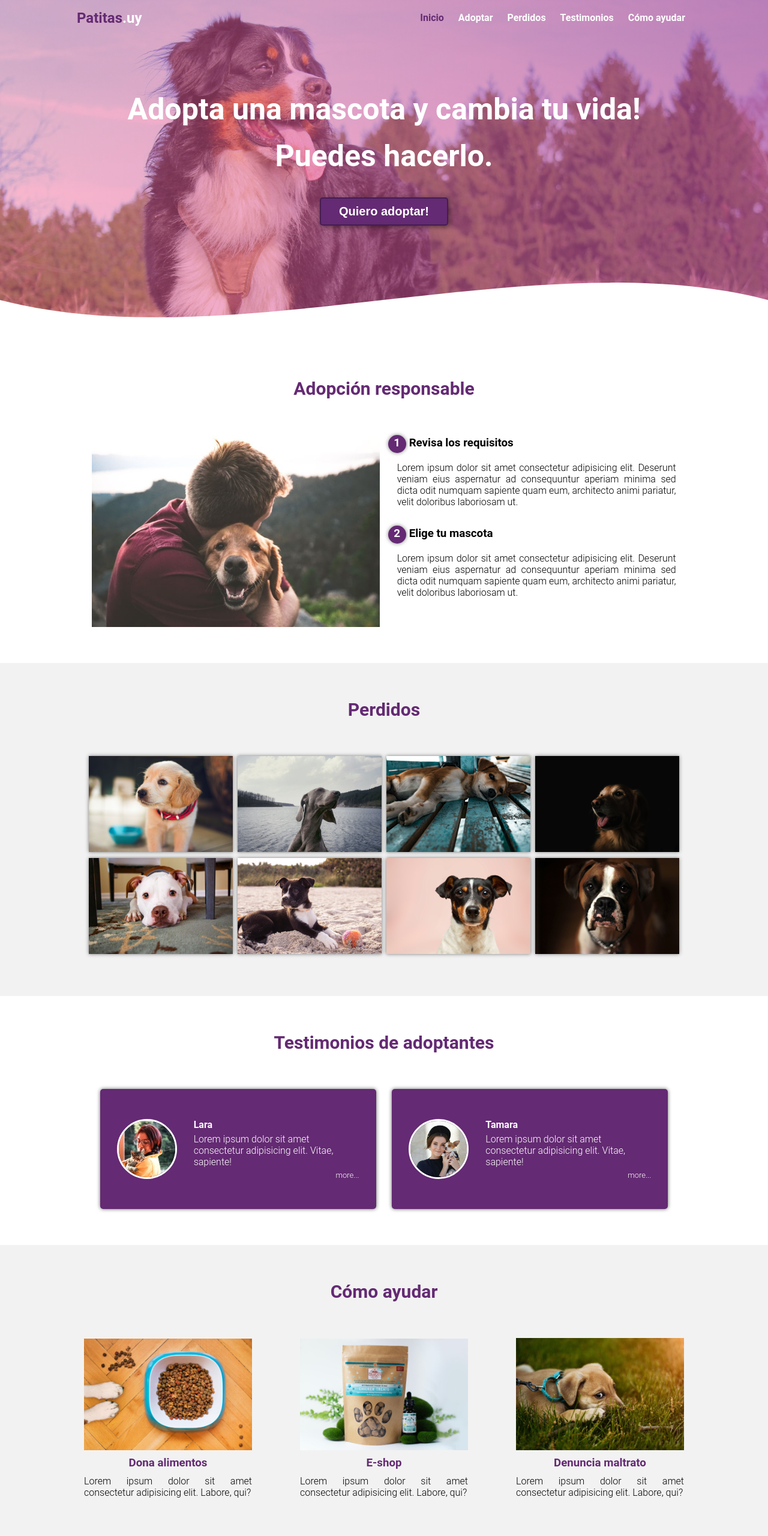
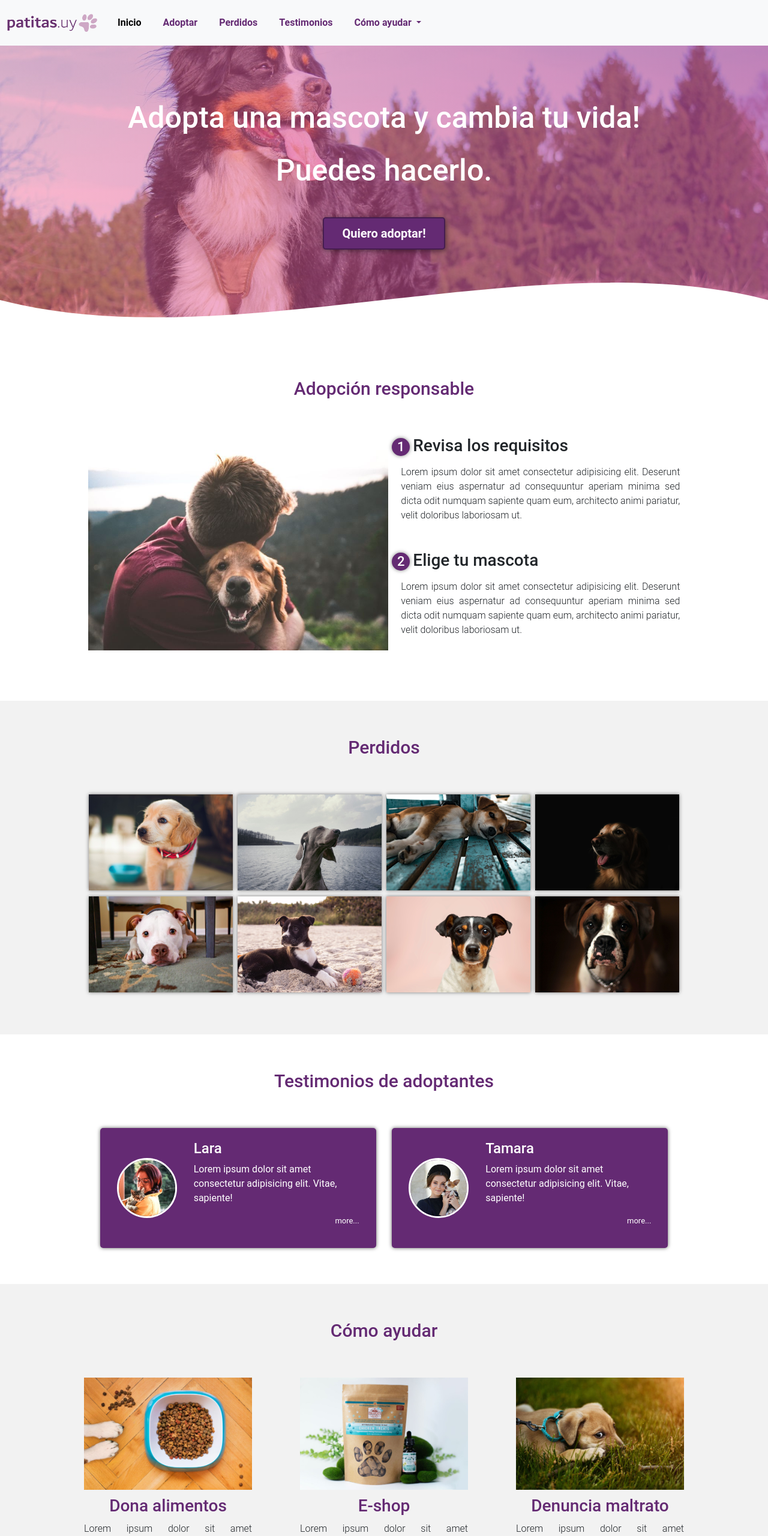
Before and after one commit to carlosdecolonia/entrega2_cr_desarrollo_web_ch, a plain HTML site: page index.html in a window 1280 px wide. Shown: the top 2560 px of the page at 60% size. Drawn offline with nearby package versions, Linux system fonts and the light colour scheme.

Commit message:
agregando bootstrap

```diff
--- a/css/estilos.css
+++ b/css/estilos.css
@@ -53,8 +53,7 @@ nav {
 }
 
 .logo {
-  color: #642a73;
-  font-size: 28;
+  width: 150px;
 }
 
 span {
@@ -79,6 +78,12 @@ nav ul li a:hover {
 
 .active {
   color: #642a73;
+}
+
+/* sobreescribe nav-link de booststrap */
+.nav-link{
+  color: #642a73;
+  font-weight: bold;
 }
 
 header .hero {
@@ -143,13 +148,19 @@ button:hover {
 main .adopcion-responsable {
   padding: 30px 0 60px 0;
 }
+
 .contenedor-adopcion-responsable {
   display: flex;
   justify-content: space-evenly;
 }
 
+.contenedor-adopcion-responsable img{
+  width:50%;
+}
+
 .imagen-adopcion-responsable {
   width: 48%;
+  object-fit: contain;
 }
 
 .adopcion-responsable .contenido-textos {
@@ -171,6 +182,7 @@ main .adopcion-responsable {
   padding: 2px;
   box-shadow: 0 0 6px 0 rgba(0, 0, 0, 0.5);
   margin-right: 5px;
+  font-size: 22px;
 }
 
 .contenido-textos p {
@@ -243,12 +255,12 @@ main .adopcion-responsable {
 
 /* Adoptantes */
 
-.cards {
+.cards-custom {
   display: flex;
   justify-content: space-evenly;
 }
 
-.cards .card {
+.cards-custom .card-custom {
   background-color: #642a73;
   display: flex;
   width: 46%;
@@ -259,7 +271,7 @@ main .adopcion-responsable {
   box-shadow: 0 0 6px 0 rgba(0, 0, 0, 0.6);
 }
 
-.cards .card img {
+.cards-custom .card-custom img {
   width: 100px;
   height: 100px;
   object-fit: cover;
@@ -268,18 +280,18 @@ main .adopcion-responsable {
   display: block;
 }
 
-.cards .card:hover {
+.cards-custom .card-custom:hover {
   position: relative;
   cursor: pointer;
   box-shadow: 0 0 6px 0 rgba(0, 0, 0, 0.5);
 }
 
-.cards .card > .contenido-texto-card {
+.cards-custom .card-custom > .contenido-texto-card {
   width: 60%;
   color: #fff;
 }
 
-.cards .card > .contenido-texto-card p {
+.-custom .card-custom > .contenido-texto-card p {
   font-weight: 300;
   padding-top: 5px;
 }
@@ -449,7 +461,7 @@ footer {
   color: #9e9797;
 }
 
-/* Media query 900px*/
+/* --Media query 900px--*/
 
 @media screen and (max-width: 900px) {
   header {
@@ -460,6 +472,10 @@ footer {
     flex-direction: column;
     justify-content: center;
     align-items: center;
+  }
+
+  .contenedor-adopcion-responsable img{
+    width:90%;
   }
 
   .adopcion-responsable .contenido-textos {
@@ -479,17 +495,17 @@ footer {
 
   /* Adoptantes */
 
-  .cards {
+  .cards-custom {
     flex-direction: column;
     justify-content: center;
     align-items: center;
   }
 
-  .cards .card {
+  .cards-custom .card-custom {
     width: 100%;
   }
 
-  .cards .card:first-child {
+  .cards-custom .card-custom:first-child {
     margin-bottom: 30px;
   }
 
@@ -515,7 +531,7 @@ footer {
   }
 }
 
-/* Media Query 500px*/
+/* --Media Query 500px--*/
 
 @media screen and (max-width: 500px) {
   nav {
@@ -535,7 +551,7 @@ footer {
     font-size: 20px;
   }
 
-  /* Adopcion responsable */
+  /* --Adopcion responsable MQ 500px--*/
 
   .imagen-adopcion-responsable {
     margin-bottom: 60px;
@@ -546,31 +562,31 @@ footer {
     width: 95%;
   }
 
-  /* Fin de Adopcion responsable */
+  /* Fin de Adopcion responsable MQ 500px*/
 
-  /* Galeria de perdidos*/
+  /* Galeria de perdidos MQ 500px*/
 
   .imagen-perdidos {
     width: 95%;
   }
 
-  /* Fin de Galeria de perdidos*/
+  /* Fin de Galeria de perdidos MQ 500px*/
 
-  /* Adoptantes */
+  /* Adoptantes MQ 500px*/
 
-  .cards .card {
+  .cards-custom .card-custom {
     height: 450px;
     display: flex;
     flex-direction: column;
     align-items: center;
   }
 
-  .cards .card img {
+  .cards-custom .card-custom img {
     width: 90px;
     height: 90px;
   }
 
-  /* Footer */
+  /* Footer MQ 500px*/
 
   .contenedor-footer {
     flex-direction: column;
@@ -589,13 +605,14 @@ footer {
   .contacto-footer p {
     color: #ccc;
     border-bottom: 1px solid #f2f2f2;
-    padding-bottom: 20px;
+    padding-bottom: 14px;
   }
 
   .titulo-final {
-    font-size: 20px;
+    font-size: 14px;
   }
 }
+
 
 /* -- perdidos.html-- */
 
--- a/index.html
+++ b/index.html
@@ -1,11 +1,16 @@
 <!DOCTYPE html>
 <html lang="es">
+
 <head>
   <meta charset="UTF-8" />
   <meta name="viewport" content="width=device-width, initial-scale=1.0" />
   <meta http-equiv="X-UA-Compatible" content="ie=edge" />
   <title>Página web Patitas.uy</title>
   <link rel="shortcut icon" href="img/favicon.png" type="image/x-icon" />
+  <!-- link booststrap -->
+   <link href="https://cdn.jsdelivr.net/npm/bootstrap@5.3.0-alpha1/dist/css/bootstrap.min.css" rel="stylesheet"
+    integrity="sha384-GLhlTQ8iRABdZLl6O3oVMWSktQOp6b7In1Zl3/Jr59b6EGGoI1aFkw7cmDA6j6gD" crossorigin="anonymous">
+  <!-- link css -->
   <link rel="stylesheet" href="css/estilos.css" />
 </head>
 
@@ -14,15 +19,44 @@
   <header>
 
     <div>
-        <nav>
-          <h2 class="logo">Patitas<span>.uy</span></h2>
-          <ul>
-            <li><a class="active" href="#">Inicio</a></li>
-            <li><a href="./pages/adoptar.html">Adoptar</a></li>
-            <li><a href="./pages/perdidos.html">Perdidos</a></li>
-            <li><a href="./pages/testimonios.html">Testimonios</a></li>
-            <li><a href="./pages/como_ayudar.html">Cómo ayudar</a></li>
+      <nav class="navbar navbar-expand-lg bg-body-tertiary">
+        <div class="container-fluid">
+          <a class="navbar-brand" href="#"><img src="./img/logo_fondo_FFFFFF.png" alt="logo" class="logo"></a>
+          <button class="navbar-toggler" type="button" data-bs-toggle="collapse"
+            data-bs-target="#navbarSupportedContent" aria-controls="navbarSupportedContent" aria-expanded="false"
+            aria-label="Toggle navigation">
+            <span class="navbar-toggler-icon"></span>
+          </button>
+          <div class="collapse navbar-collapse" id="navbarSupportedContent">
+            <div class="menu-color">
+              <ul class="navbar-nav me-auto mb-2 mb-lg-0">
+                <li class="nav-item">
+                  <a class="nav-link active" aria-current="page" href="#">Inicio</a>
+                </li>
+                <li class="nav-item">
+                  <a class="nav-link" href="./pages/adoptar.html">Adoptar</a>
+                </li>
+                <li class="nav-item">
+                  <a class="nav-link" href="./pages/perdidos.html">Perdidos</a>
+                </li>
+                <li class="nav-item">
+                  <a class="nav-link" href="./pages/testimonios.html">Testimonios</a>
+                </li>
+                <li class="nav-item dropdown">
+                  <a class="nav-link dropdown-toggle" href="#" role="button" data-bs-toggle="dropdown"
+                    aria-expanded="false">
+                    Cómo ayudar
+                  </a>
+                  <ul class="dropdown-menu">
+                    <li><a class="dropdown-item" href="./pages/como_ayudar.html">Dona alimentos</a></li>
+                    <li><a class="dropdown-item" href="./pages/como_ayudar.html">E-shop</a></li>
+                    <li><a class="dropdown-item" href="./pages/como_ayudar.html">Denuncia maltrato</a></li>
                   </ul>
+                </li>
+              </ul>
+            </div><!-- fin de div menu-color -->
+          </div>
+        </div>
       </nav><!-- fin de nav -->
     </div>
 
@@ -35,15 +69,9 @@
     </section><!-- fin de section class="hero" -->
 
     <div class="wave" style="height: 150px; overflow: hidden">
-        <svg
-          viewBox="0 0 500 150"
-          preserveAspectRatio="none"
-          style="height: 100%; width: 100%"
-        >
-          <path
-            d="M0.00,49.98 C150.00,150.00 349.20,-50.00 500.00,49.98 L500.00,150.00 L0.00,150.00 Z"
-            style="stroke: none; fill: #fff"
-          ></path>
+      <svg viewBox="0 0 500 150" preserveAspectRatio="none" style="height: 100%; width: 100%">
+        <path d="M0.00,49.98 C150.00,150.00 349.20,-50.00 500.00,49.98 L500.00,150.00 L0.00,150.00 Z"
+          style="stroke: none; fill: #fff"></path>
       </svg>
     </div>
   </header>
@@ -151,8 +179,8 @@
 
     <section class="adoptantes contenedor">
       <h2 class="titulo">Testimonios de adoptantes</h2>
-        <div class="cards">
-          <div class="card">
+      <div class="cards-custom">
+        <div class="card-custom">
           <img src="img/persona1.jpg" alt="persona1" />
           <div class="contenido-texto-card">
             <h4>Lara</h4>
@@ -165,7 +193,7 @@
             </div>
           </div>
         </div>
-          <div class="card">
+        <div class="card-custom">
           <img src="img/persona2.jpg" alt="persona1" />
           <div class="contenido-texto-card">
             <h4>Tamara</h4>
@@ -232,5 +260,10 @@
     </div>
     <h2 class="titulo-final">&copy; Carlos Rodriguez | Patitas.uy</h2>
   </footer>
+  <!-- link script js bootstrap -->
+  <script src="https://cdn.jsdelivr.net/npm/bootstrap@5.3.0-alpha1/dist/js/bootstrap.bundle.min.js"
+    integrity="sha384-w76AqPfDkMBDXo30jS1Sgez6pr3x5MlQ1ZAGC+nuZB+EYdgRZgiwxhTBTkF7CXvN"
+    crossorigin="anonymous"></script>
 </body>
+
 </html>
```
Also changed, not shown: img/logo.jpg (added), img/logo_fondo_FFFFFF.png (added). Lines whose indentation alone changed are shown as unchanged.
